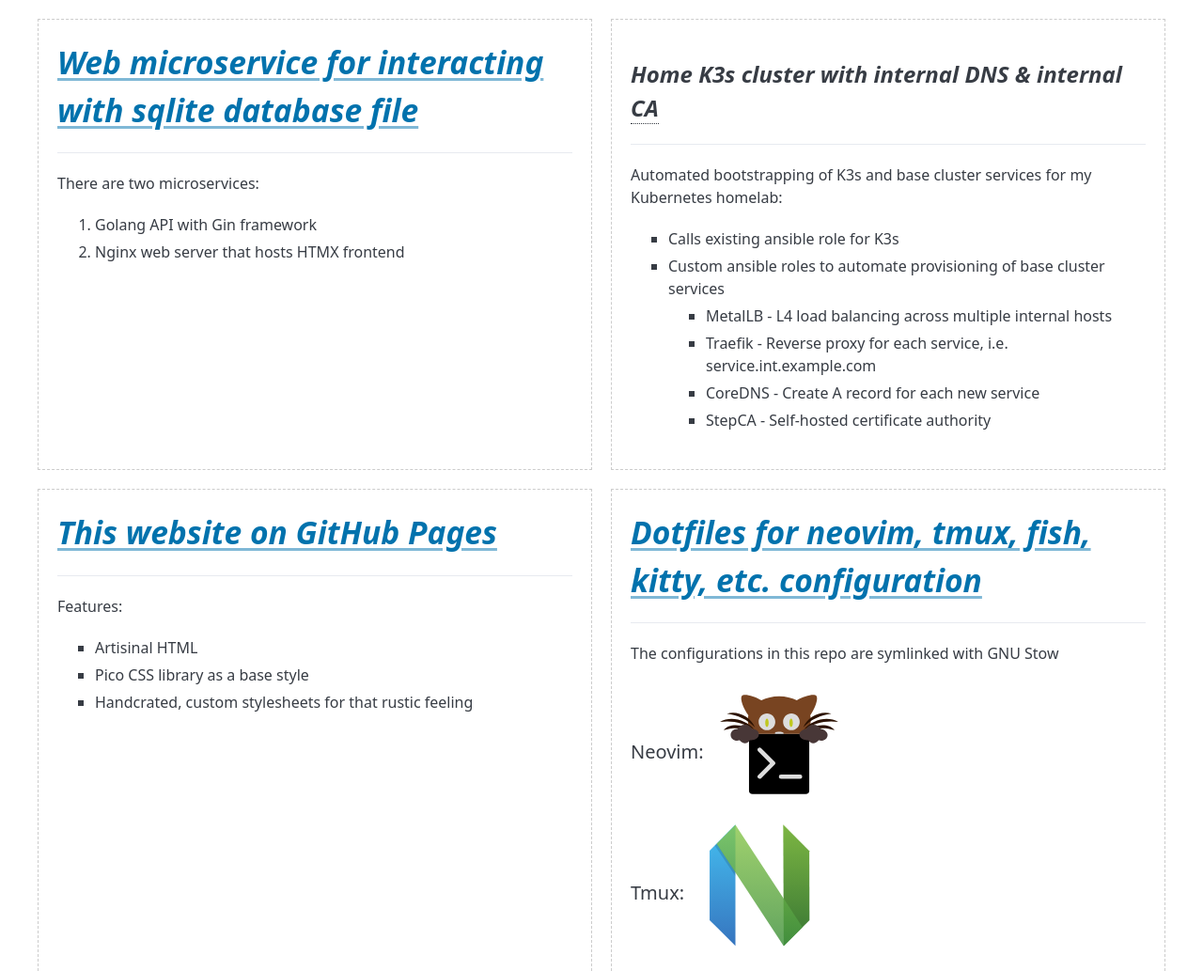
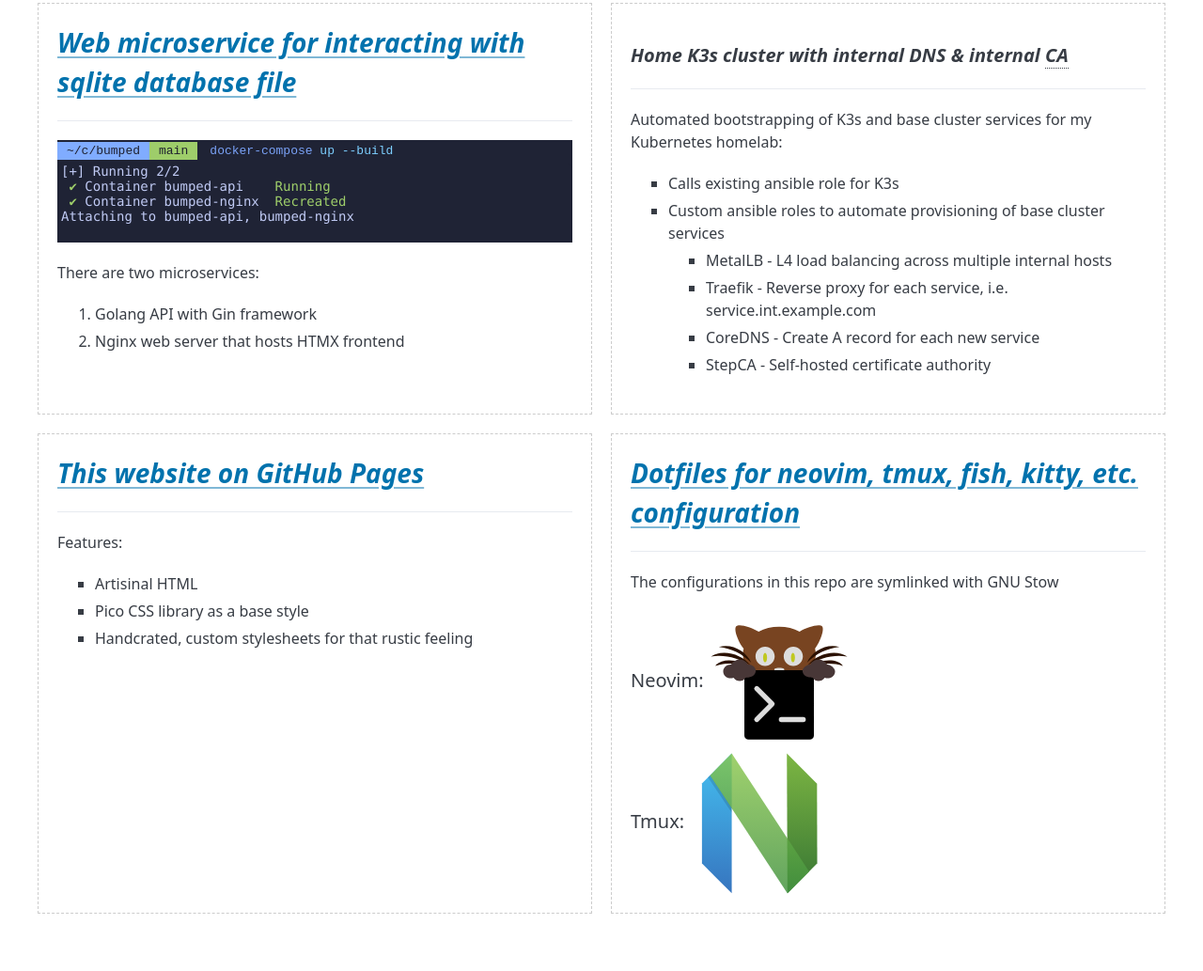
Before and after one commit to jcardarelli/jcardarelli.github.io, a website: page index.html in a window 1280 px wide. Shown: the part 980-2013 px from the top of the page at 94% size. After the commit the page ends 1992 px from the top, so only its background shows below. Drawn offline with nearby package versions, Linux system fonts and the light colour scheme.

Commit message:
Add stdout-green class and reduce project font size

```diff
--- a/index.html
+++ b/index.html
@@ -54,7 +54,7 @@
           </div>
           <div class="project grid-item">
             <a href="https://github.com/jcardarelli/mail-in-a-box-terraform" class="repo-link" target="new">
-              <p class="project-title">Terraform module for Mail-in-a-Box droplet.</p>
+              <p class="project-title">Terraform module for Mail-in-a-Box droplet</p>
             </a>
             <hr>
             <p>Terraform to create a Mail-in-a-Box instance on Digital Ocean with Floating IP and Spaces storage.</p>
@@ -66,6 +66,16 @@
               <p class="project-title">Web microservice for interacting with sqlite database file</p>
             </a>
             <hr>
+            <section class="terminal">
+              <span class="prompt-dir">~/c/bumped</span><span class="prompt-git">main</span><span class="readline"><span class="command">docker-compose</span> up --build</span>
+              <br />
+              <pre class="stdout">
+[+] Running 2/2
+ <span class="stdout-green">✔</span> Container bumped-api    <span class="stdout-green">Running</span>
+ <span class="stdout-green">✔</span> Container bumped-nginx  <span class="stdout-green">Recreated</span>
+Attaching to bumped-api, bumped-nginx
+              </pre>
+            </section>
             <p>There are two microservices:</p>
             <ol>
               <li>Golang API with Gin framework</li>
--- a/style.css
+++ b/style.css
@@ -1,10 +1,6 @@
 /* overrides */
 p, li, a {
   font-size: 0.8em;
-}
-
-img {
-  padding-bottom: 1em;
 }
 
 pre {
@@ -68,7 +64,7 @@
 
 .project-title {
   margin-bottom: 0;
-  font-size: 1.2em;
+  font-size: 1em;
   font-style: italic;
   font-weight: 600;
 }
@@ -86,7 +82,7 @@
 
 @media (prefers-color-scheme: dark) {
   .repo-link {
-    background: #0e0e00e;
+    background-color: #0e0e00;
   }
 }
 
@@ -116,6 +112,7 @@
 .terminal .readline::selection { background: #2e3c64; }
 .terminal .readline .command::selection { background: #2e3c64; }
 .terminal .stdout::selection { background: #2e3c64; }
+.terminal .stdout-green::selection { background: #2e3c64; }
 
 .command {
   margin-left: 0.7em;
@@ -151,3 +148,7 @@
   padding-left: 4px;
   padding-bottom: 4px;
 }
+
+.stdout-green {
+	color: #9ece6a
+}
```
